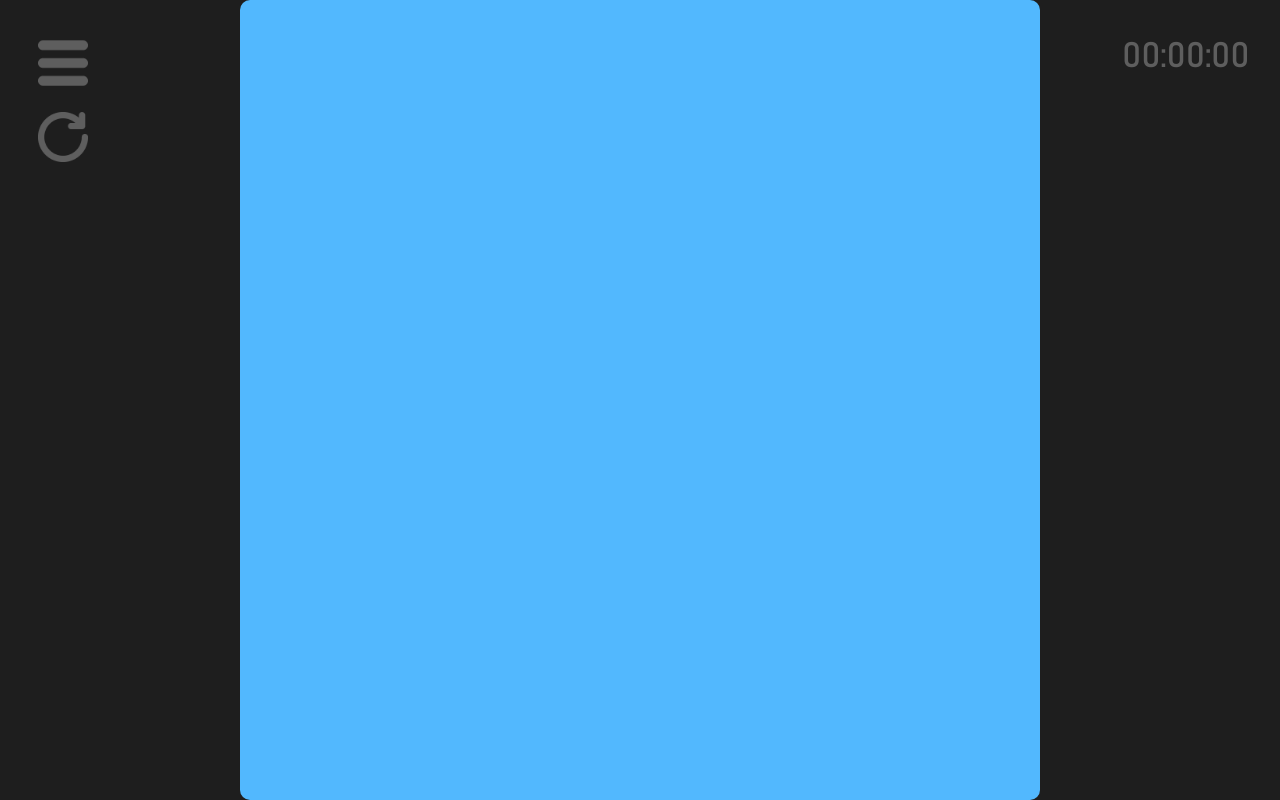
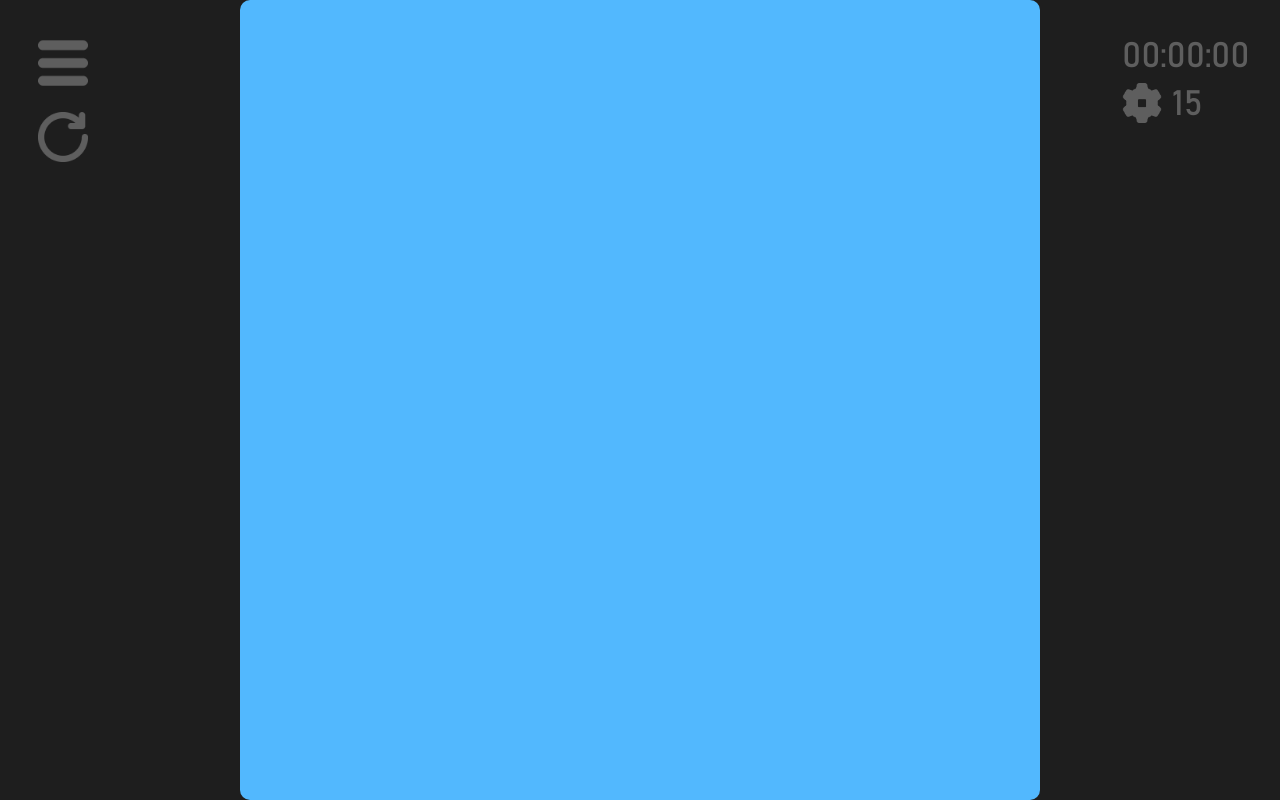
Before and after one commit to DoritosChips/doritoschips.github.io, a plain HTML site: page index.html in a window 1280 px wide. Both pictures are taken after a click on the button "New Game". Drawn offline with Linux system fonts and the light colour scheme.

Commit message:
added bomb counter

```diff
--- a/index.html
+++ b/index.html
@@ -84,6 +84,22 @@
         #timetext {
             text-align: left;
         }
+        #bombs {
+            width: 150px;
+            height: 50px;
+            margin-left: auto;
+            margin-right: 0;
+            display: flex;
+            align-items: center;
+            text-align: left;
+        }
+        #bombsCounter {
+            font-family: "Bahnschrift";
+            font-size: 35px;
+            color: #5e5e5e;
+            margin-left: 10px;
+            margin-top: 4px;
+        }
         #newGameButton {
             margin-top: 30px;
         }
@@ -151,6 +167,7 @@
         <img id="menuButton" src="images/menu.png"><br>
         <img id="restartButton" src="images/restart.png"><br>
         <div id="stopwatch"><div id="timeText"><span id="minutes">00</span>:<span id="seconds">00</span>:<span id="tens">00</span></div></div>
+        <div id="bombs"><img src="images/bomb_grey.png" height=40><span id="bombsCounter">10</span></div>
         <canvas id="canvas"></canvas>
         <div id="images">
             <img id="bomb" src="images/bomb.png">
--- a/index.js
+++ b/index.js
@@ -21,6 +21,8 @@ const NUMBERS_OF_MINES = [15, 35, 60];
 const minutesSpan = document.getElementById("minutes");
 const secondsSpan = document.getElementById("seconds");
 const tensSpan = document.getElementById("tens");
+const bombsCounterSpan = document.getElementById("bombsCounter");
+const stopwatch = document.getElementById("stopwatch");
 let SIZE;
 let GRID_SIZE;
 let sizeIndex = 0;
@@ -203,6 +205,7 @@ function generateTimeText(minutes, seconds, tens) {
 
 function init() {
     minutesSpan.innerHTML = secondsSpan.innerHTML = tensSpan.innerHTML = '00';
+    bombsCounterSpan.innerHTML = NUMBERS_OF_MINES[sizeIndex];
 
     SIZE = SIZES[sizeIndex];
     GRID_SIZE = 800 / SIZE;
@@ -394,11 +397,20 @@ document.onmousedown = e => {
             handleCell(x, y);
         }
     } else if (e.which === 3) {
+        if (!gameStarted) {
+            return;
+        }
+
         if (!visibleField[[x, y]]) {
             taggedField[[x, y]] = !taggedField[[x, y]];
         }
     }
 
+    let taggedCounter = 0;
+    Object.keys(taggedField).forEach(i => {
+        taggedCounter += taggedField[i];
+    });
+    bombsCounterSpan.innerHTML = NUMBERS_OF_MINES[sizeIndex] - taggedCounter;
     drawField();
 
     if (winCheck()) {
```
Also changed, not shown: images/bomb_grey.png (added).
